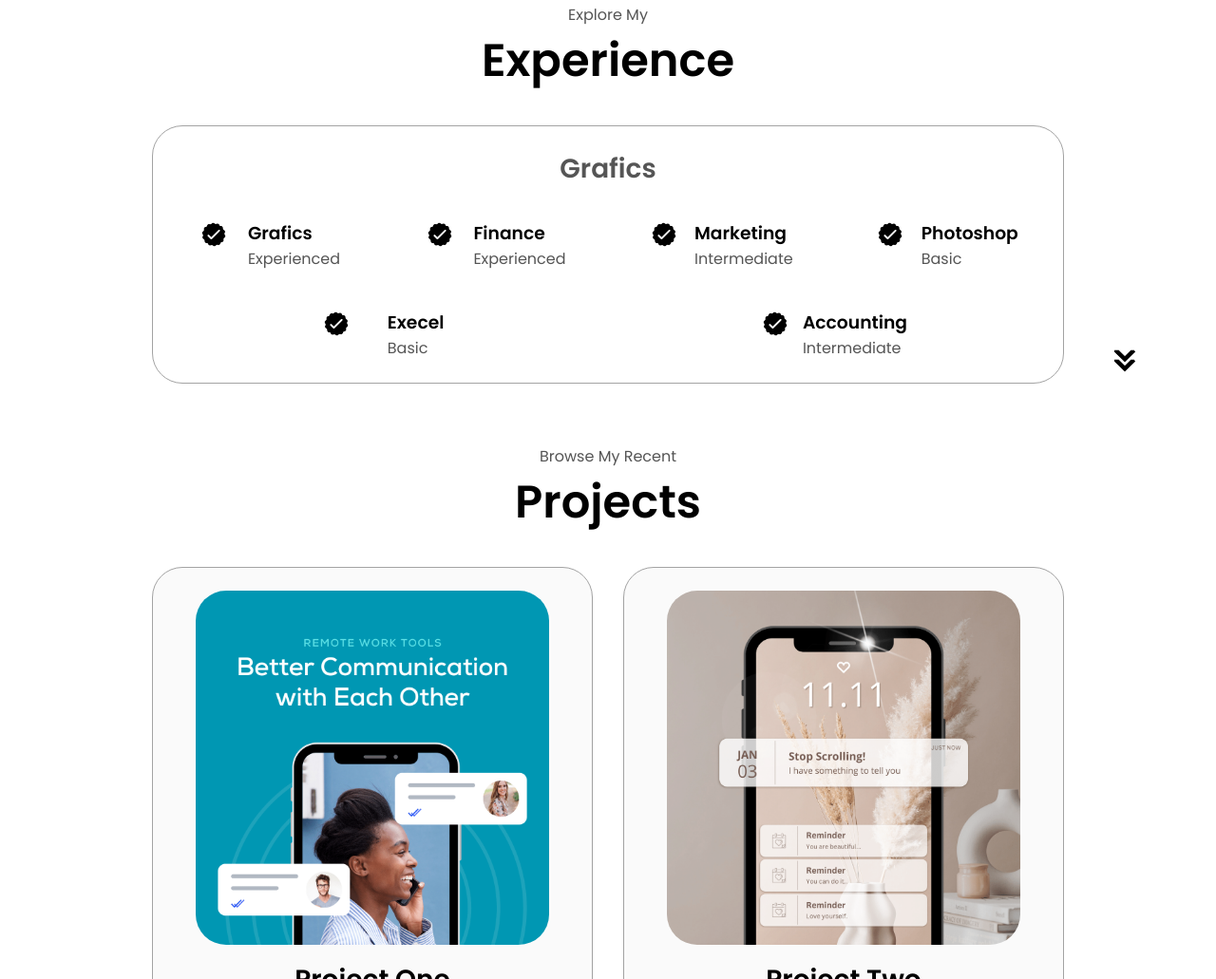
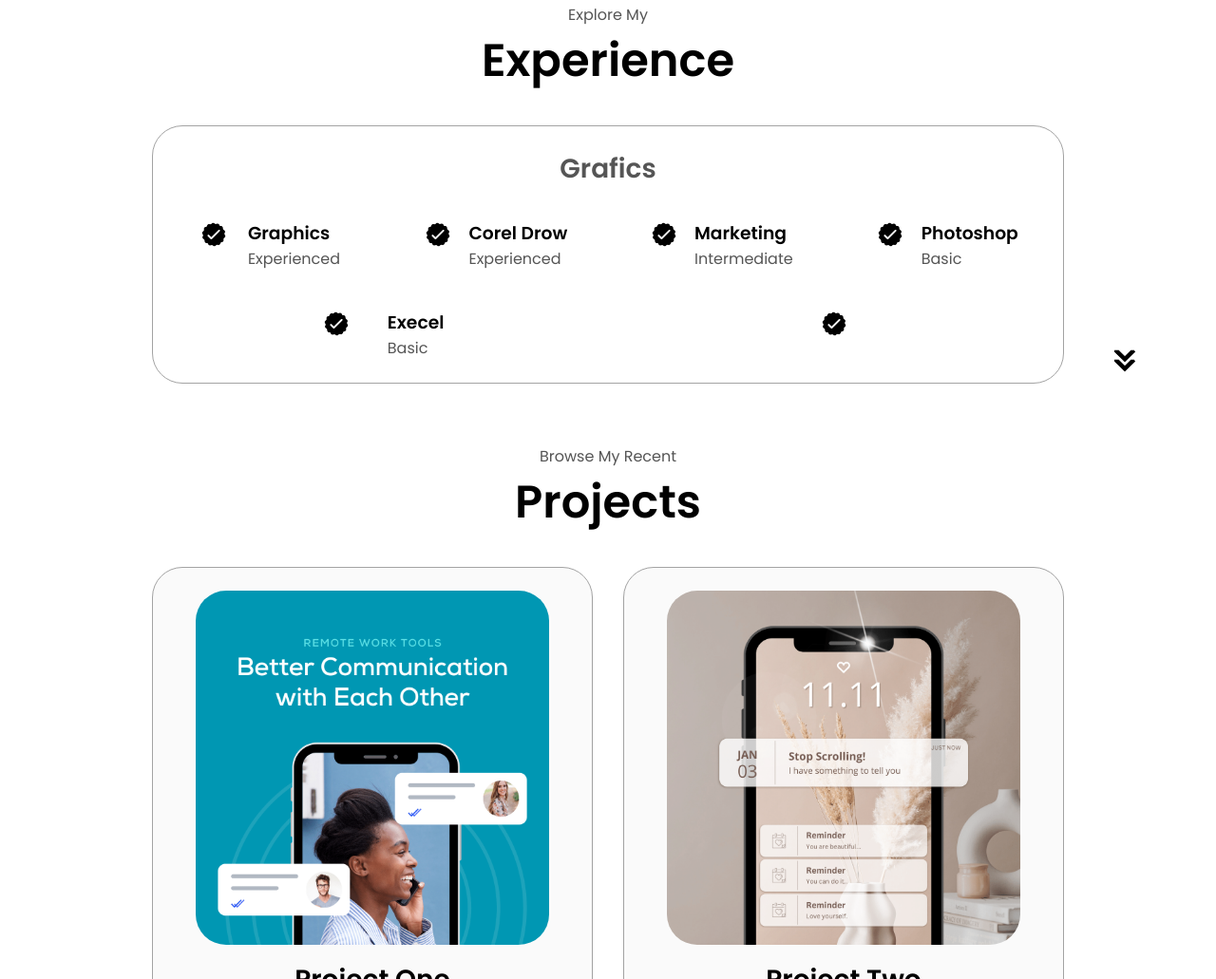
Before and after one commit to Bhavesh9586/Mahendra, a plain HTML site: page index.html in a window 1280 px wide. Shown: the part 1461-2492 px from the top of the page at 95% size. Drawn offline with Linux system fonts and the light colour scheme.

Commit message:
Update index.html

```diff
--- a/index.html
+++ b/index.html
@@ -139,7 +139,7 @@
                   class="icon"
                 />
                 <div>
-                  <h3>Grafics </h3>
+                  <h3>Graphics </h3>
                   <p>Experienced</p>
                 </div>
               </article>
@@ -150,7 +150,7 @@
                   class="icon"
                 />
                 <div>
-                  <h3>Finance </h3>
+                  <h3>Corel Drow </h3>
                   <p>Experienced</p>
                 </div>
               </article>
@@ -193,11 +193,7 @@
                   alt="Experience icon"
                   class="icon"
                 />
-                <div>
-                  <h3>Accounting</h3>
-                  <p>Intermediate</p>
-                </div>
-              </article>
+
             </div>
           </div>
 
```
